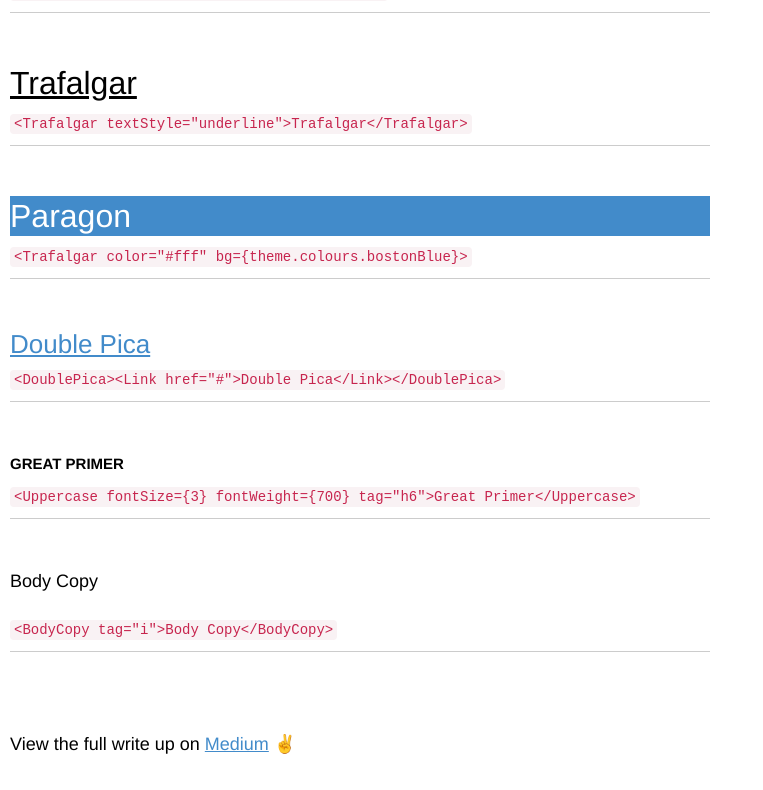
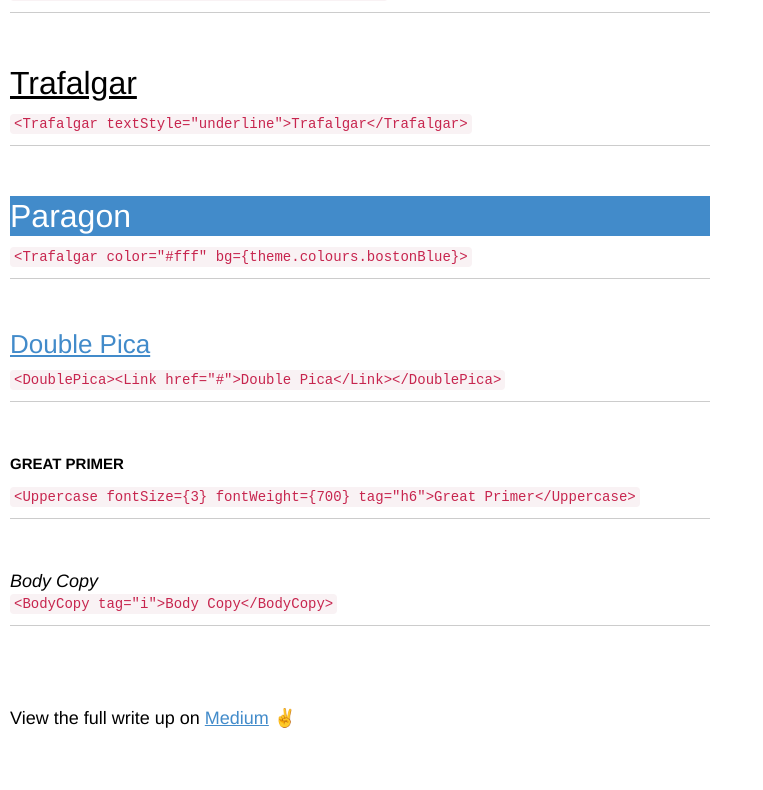
Before and after one commit to Jezfx/react-typography-system, a React (Create React App) app: page / in a window 1280 px wide. Shown: the part 903-1693 px from the top of the page, without its empty margins (0-763 px from the left). Built offline with nearby package versions, Linux system fonts and the light colour scheme; what webfontloader would draw is missing.

Commit message:
Revert "replace HOC with styled-components as feature"
This reverts commit 0701fc6c8b597fd02d1c060f400289686e856552.

```diff
--- a/src/DynamicComponent/index.js
+++ b/src/DynamicComponent/index.js
@@ -1,4 +1,6 @@
+import React from "react";
 import styled from "styled-components";
+import tag from "clean-tag";
 import {
   space,
   lineHeight,
@@ -14,7 +16,7 @@ import {
   borderRadius
 } from "styled-system";
 
-export default styled.div`
+const StyledDynamicComponent = styled(tag)`
   ${space}
   ${fontSize}
   ${fontStyle}
@@ -28,3 +30,14 @@ export default styled.div`
   ${fontWeight}
   ${borderRadius}
 `;
+
+const DynamicComponent = ({ tag = "div", children, ...props }) => {
+  const WithComponent = StyledDynamicComponent.withComponent(tag);
+  return <WithComponent {...props}>{children}</WithComponent>;
+};
+
+DynamicComponent.defaultProps = {
+  tag: "div"
+};
+
+export default DynamicComponent;
--- a/src/theme.js
+++ b/src/theme.js
@@ -17,48 +17,47 @@ const fontFamilies = {
 export default {
   textStyles: {
     canon: {
-      as: "h1",
+      tag: "h1",
       fontSize: [11, 12, 14],
       fontWeight: 700,
       lineHeight: ["32px", "36px", "56px"],
       fontFamily: fontFamilies.heading
     },
     trafalgar: {
-      as: "h1",
+      tag: "h1",
       fontSize: [6, 9, 12],
       lineHeight: ["24px", "28px", "40px"],
       fontWeight: 500,
       fontFamily: fontFamilies.heading
     },
     paragon: {
-      as: "h2",
+      tag: "h2",
       fontSize: [6, 8, 11],
       fontWeight: 500,
       fontFamily: fontFamilies.heading,
       lineHeight: ["20px", "26px", "32px"]
     },
     doublePica: {
-      as: "h3",
       fontSize: [6, 6, 10],
       fontWeight: 400,
       fontFamily: fontFamilies.heading,
       lineHeight: ["24px", "24px", "30px"]
     },
     greatPrimer: {
-      as: "h4",
+      tag: "h3",
       fontWeight: 400,
       fontSize: [5, 5, 7],
       fontFamily: fontFamilies.heading,
       lineHeight: ["22px", "22px", "24px"]
     },
     bodyCopy: {
-      as: "p",
+      tag: "p",
       fontSize: [3, 4, 5],
       fontFamily: fontFamilies.body,
       lineHeight: ["20px", "22px", "24px"]
     },
     code: {
-      as: "span",
+      tag: "span",
       px: "4px",
       py: "2px",
       lineHeight: "22px",
```
